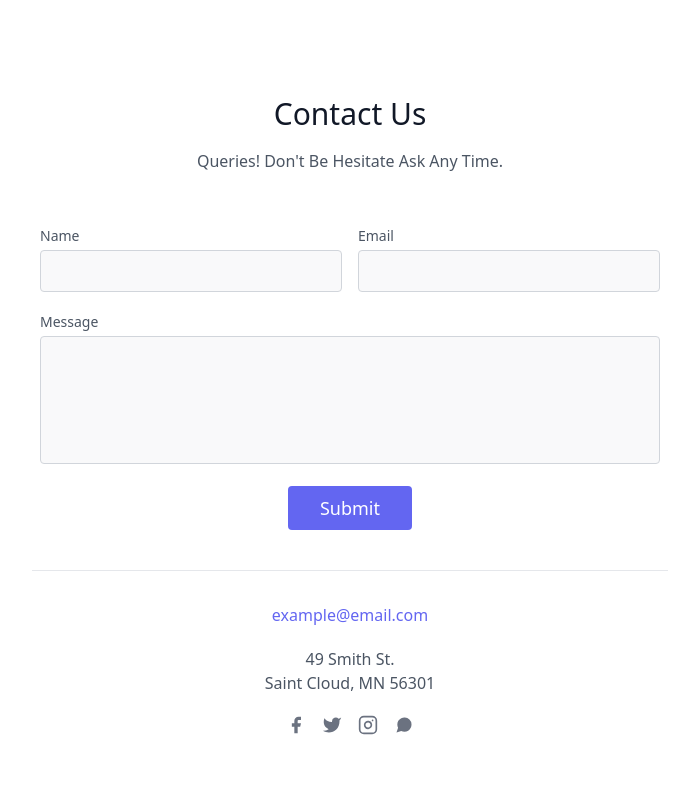
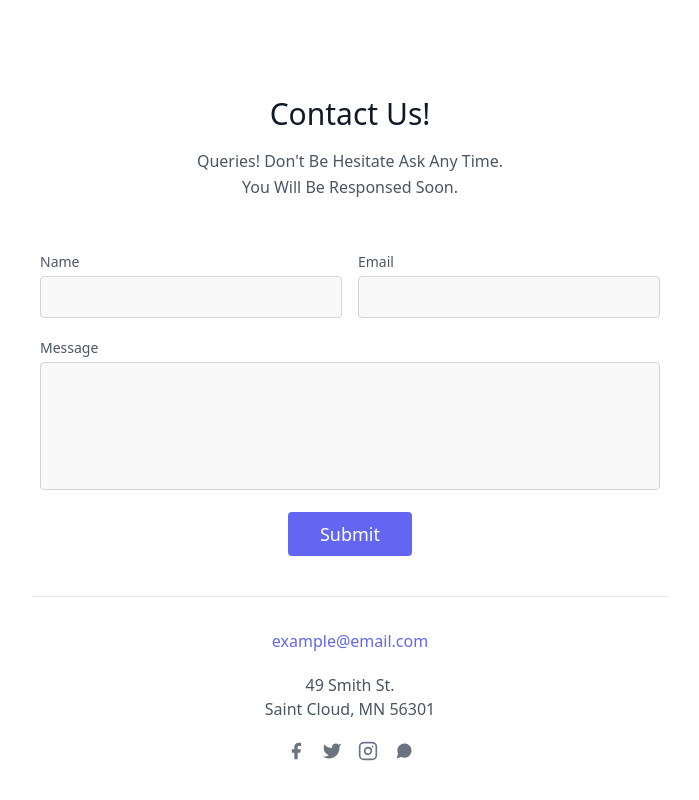
Before and after one commit to Spandan-cyber/formsubmit, a plain HTML site: page contact.html in a window 1280 px wide. Shown: the whole page, without its empty margins (290-989 px from the left). Drawn offline with nearby package versions, Linux system fonts and the light colour scheme.

Commit message:
Add files via upload

```diff
--- a/contact.html
+++ b/contact.html
@@ -10,11 +10,14 @@
 </head>
 <body>
     <form action="https://formsubmit.co/d530ecd4cdfb03a3e1fbe380fe7b6a17" method="POST"form>
+      <input type="text" name="_honey" style="display: none;">
+      <input type="hidden" name="_captcha" value="false">
     <section class="text-gray-600 body-font relative">
         <div class="container px-5 py-24 mx-auto">
           <div class="flex flex-col text-center w-full mb-12">
-            <h1 class="sm:text-3xl text-2xl font-medium title-font mb-4 text-gray-900">Contact Us</h1>
+            <h1 class="sm:text-3xl text-2xl font-medium title-font mb-4 text-gray-900">Contact Us!</h1>
             <p class="lg:w-2/3 mx-auto leading-relaxed text-base">Queries! Don't Be Hesitate Ask Any Time.</p>
+            <p class="lg:w-2/3 mx-auto leading-relaxed text-base">You Will Be Responsed Soon.</p>
           </div>
           <div class="lg:w-1/2 md:w-2/3 mx-auto">
             <div class="flex flex-wrap -m-2">
```
